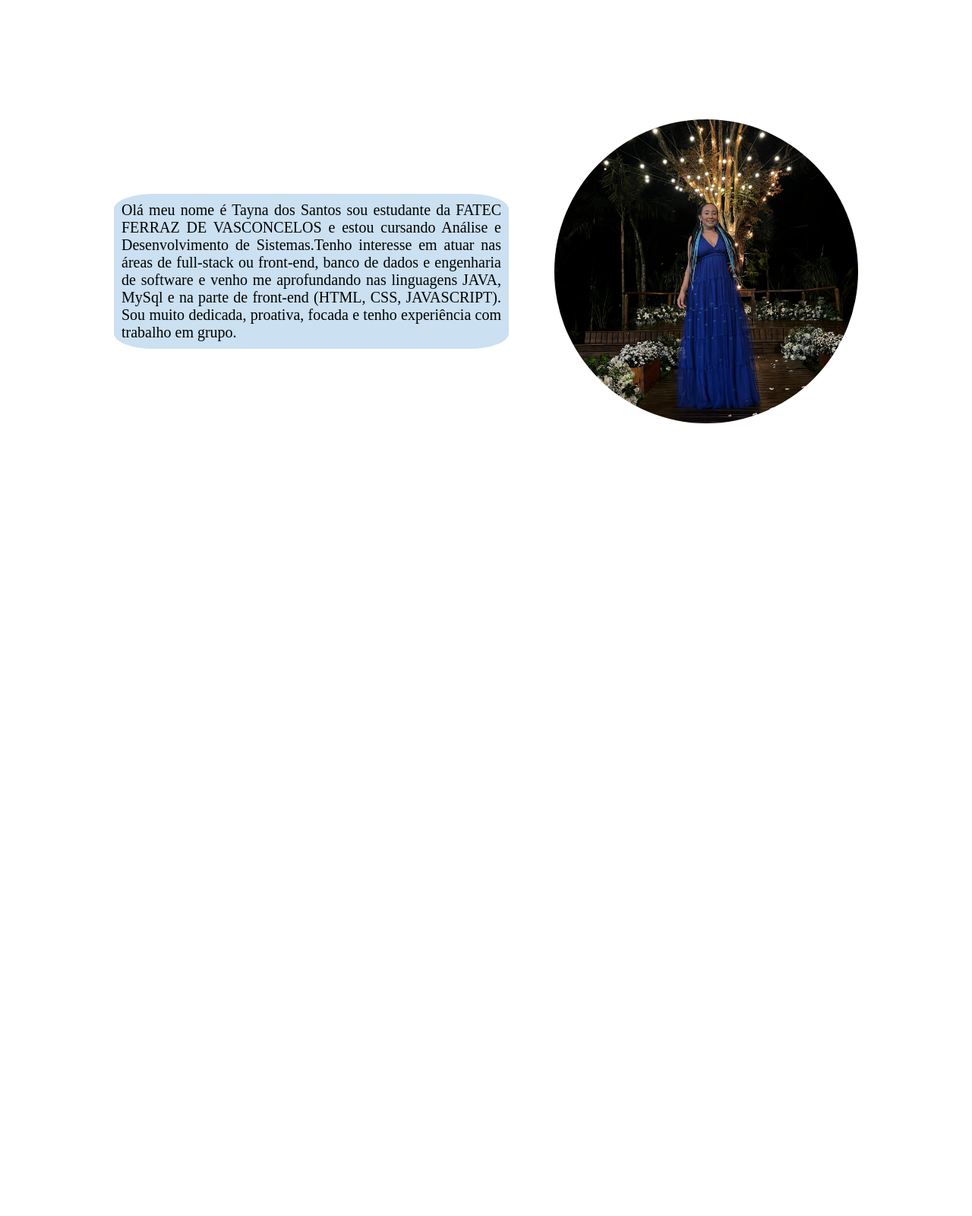
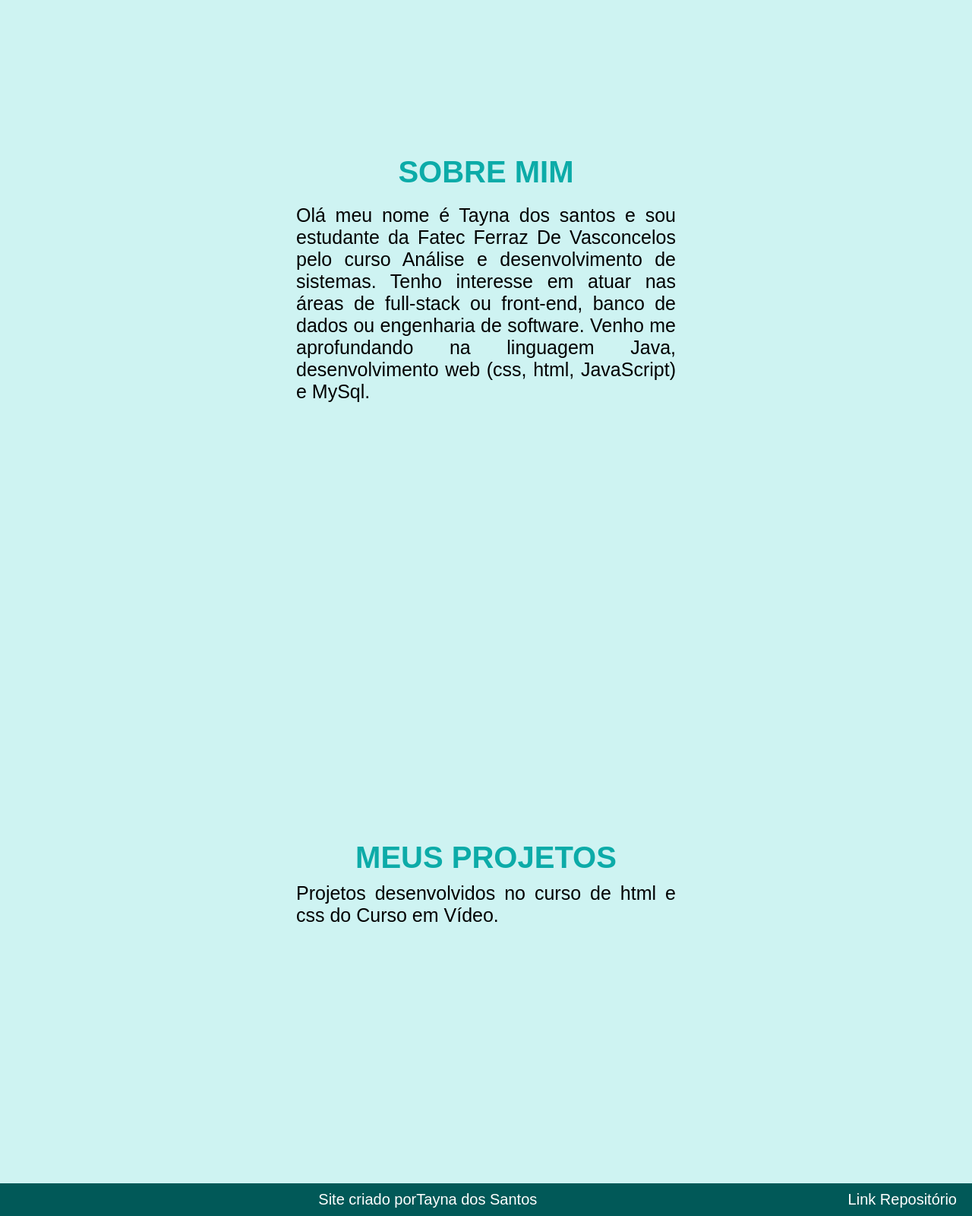
Before and after one commit to Taynad/projeto_portfolio, a plain HTML site: page HTML/index.html in a window 1280 px wide. Shown: the part 843-2443 px from the top of the page at 76% size. Before the commit the page ends 1600 px from the top, so only its background shows below. Drawn offline with Linux system fonts and the light colour scheme.

Commit message:
desenvolvimento portfolio

```diff
--- a/CSS/styles.css
+++ b/CSS/styles.css
@@ -3,11 +3,14 @@
 *{
     margin: 0px;
     padding: 0px;
+    font-family: 'Montserrat', Arial, Helvetica, sans-serif
 }
+
+@import url('https://fonts.googleapis.com/css2?family=Montserrat:ital,wght@0,100..900;1,100..900&display=swap');
 
 header{
 
-    background-color: #FFD2C7;
+    background-color: #015958;
     display: flex;
     justify-content: space-between;
     align-items:center;
@@ -28,7 +31,8 @@ header{
 }
 
 .nav_home > a:hover{
-    color: #F06A8A;
+    color: #0FC2C0;
+    font-weight: bold;
 }
 
 
@@ -41,7 +45,7 @@ header > img {
 
 .sessao01{
     min-height: 85vh;
-    background-color: #FFD2C7;
+    background-color:#015958;
     display: flex;
     justify-content: center;
     align-items: center;
@@ -50,7 +54,7 @@ header > img {
 }
 
 .sessao01 h1{
-    color: #F06A8A;
+    color: #0CABA8;
     font-size: 55px;
 }
 
@@ -67,7 +71,7 @@ header > img {
 }
 
 .sessao01 span{
-    color: #F06A8A;
+    color: #0CABA8;
 }
 
 .nav_sessao01{
@@ -79,12 +83,13 @@ header > img {
 
 .nav_sessao01 > a{
     margin-top: 10px;
-    margin-right: 30px
+    margin-right: 30px;
+
 }
 
 .nav_sessao01 > a:hover{
-    background-color: #F06A8A;
-    border-radius: 20px;
+    background-color: #0FC2C0;
+    border-radius: 50px;
 }
 
 
@@ -92,33 +97,95 @@ header > img {
     height: 400px;
     width: auto;
     border-radius: 50%;
-    box-shadow: 5px 5px 5px 5px #f06a8938;
     padding: 5px;
     margin-right: 40px;
 
 }
 
-.foto02{
-    height: 400px;
-    width: auto;
-    border-radius: 50%;
-    padding: 10px;
-    margin-left: 40px;
-}
 
 .sessao02{
     min-height: 100vh;
+    background-color: #0fc2bf34;
     display: flex;
+    flex-direction: column;
+    justify-content: center;
+    align-items: center;
+
+}
+
+.sessao02 h1{
+    color: #0CABA8;
+    font-weight: bolder;
+    font-size: 40px;
+    margin: 10px;
+    padding: 10px;
+}
+
+.sessao02 p  {
+    font-size: 25px;
+    text-align: justify;
+    width: 500px;
+    font-weight: lighter;
+}
+
+.sessao03{
+    min-height: 100vh;
+    background-color: #0fc2bf34;
+    display: flex;
+    flex-direction: column;
     justify-content: center;
     align-items: center;
 }
 
-.sessao02 p  {
+.sessao03 h1{
+    color: #0CABA8;
+    font-weight: bolder;
+    font-size: 40px;
+    padding: 10px;
+}
+
+.sessao03 p{
+    font-size: 25px;
+    text-align: justify;
+    width: 500px;
+    font-weight: lighter;
+}
+
+.container {
+    display: flex;
+    align-items: center;
+    justify-content: center;
+}
+
+footer{
+    padding: 10px;
+    background-color: #015958;
+    display: flex;
+    align-items: center;
+    justify-content: space-between;
+}
+
+footer p{
+    color: white;
+    font-weight: lighter;
     font-size: 20px;
-    text-align: justify;
-    margin: 10px;
-    padding: 10px;
-    width: 500px;
-    background-color: #8fbcdf75;
-    border-radius: 10%;
+    display: flex;
+    justify-content: center;
+    align-items: center;
+    flex-grow: 1;
+
 }
+
+footer a{
+    margin-right: 10px;
+    margin-left: auto;
+    color: white;
+    text-decoration: none;
+    font-size: 20px;
+    font-weight: lighter;
+}
+
+footer > a:hover{
+    color: #0FC2C0;
+    font-weight: bold;
+}
--- a/HTML/index.html
+++ b/HTML/index.html
@@ -4,15 +4,16 @@
     <meta charset="UTF-8">
     <meta name="viewport" content="width=device-width, initial-scale=1.0">
     <link rel="stylesheet" href="../CSS/styles.css">
+    <link rel="shortcut icon" href="../ASSETS/images/favicon.ico" type="image/x-icon">
     <title>Portfólio</title>
 </head>
 <body>
     <header>
         <img src="../ASSETS/images/logo_tay.png" alt="Logo de Tayna dos Santos">
         <nav class="nav_home">
-            <a href="#">HOME</a>
-            <a href="#">SOBRE MIM</a>
-            <a href="#">PROJETOS</a>
+            <a href="#home">HOME</a>
+            <a href="#sobre_mim">SOBRE MIM</a>
+            <a href="#projetos">PROJETOS</a>
         </nav>
 
 
@@ -20,8 +21,8 @@
     </header>
 
     <main>
-        <section class="sessao01">
-            <img src="../ASSETS/images/foto_tay.png" alt="Foto de Tayna dos Santos" class="foto_tay">
+        <section class="sessao01" id="home">
+            <img src="../ASSETS/images/foto02.jfif" alt="Foto de Tayna dos Santos" class="foto_tay">
             <div>
                 <h3>Olá meu nome é</h3>
                 <h1>Tayna dos Santos</h1>
@@ -34,19 +35,34 @@
             </div>
         </section>
 
-        <section class="sessao02">
-                <p>Olá meu nome é Tayna dos Santos sou estudante da FATEC FERRAZ DE VASCONCELOS e estou cursando Análise e Desenvolvimento de Sistemas.Tenho interesse em atuar nas áreas de full-stack ou front-end, banco de dados e engenharia de software e venho me aprofundando nas linguagens JAVA, MySql e na parte de front-end (HTML, CSS, JAVASCRIPT).
-                Sou muito dedicada, proativa, focada e tenho experiência com trabalho em grupo.
-                </p>
+        <section class="sessao02" id="sobre_mim">
+
+            <h1>SOBRE MIM</h1>
+
+            <p>Olá meu nome é Tayna dos santos e sou estudante da Fatec Ferraz De Vasconcelos pelo curso Análise e desenvolvimento de sistemas. Tenho interesse em atuar nas áreas de full-stack ou front-end, banco de dados ou engenharia de software.
+            Venho me aprofundando na linguagem Java, desenvolvimento web (css, html, JavaScript) e MySql.
+            </p>
+
+        </section>
+
+        <section class="sessao03" id="projetos">
+            <h1>MEUS PROJETOS</h1>
+
+            <p>Projetos desenvolvidos no curso de html e css do Curso em Vídeo.</p>
+
+            <div class="container">
 
 
-            <img src="../ASSETS/images/foto02.jfif" alt="Minha foto" class="foto02">
+            </div>
 
         </section>
 
     </main>
 
     <footer>
+        <p>Site criado por <span> Tayna dos Santos</span> </p>
+
+        <a href="https://github.com/Taynad/projeto_portfolio">Link Repositório</a>
 
     </footer>
 
```
Also changed, not shown: ASSETS/images/favicon.ico (added), ASSETS/images/foto_tay.png (deleted), ASSETS/images/logo_tay.png, ASSETS/images/site_android.png (added), ASSETS/images/site_cordel.png (added).
